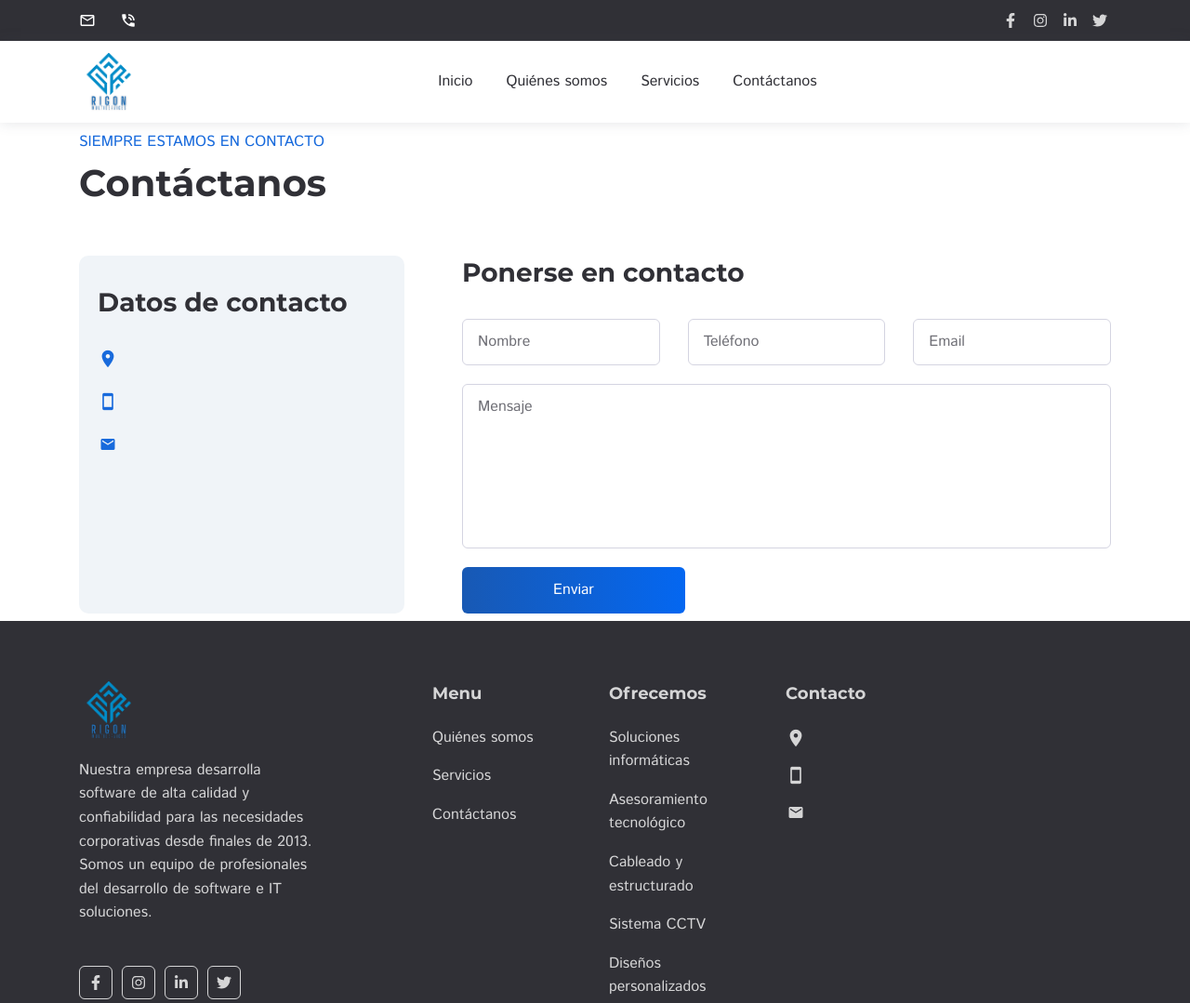
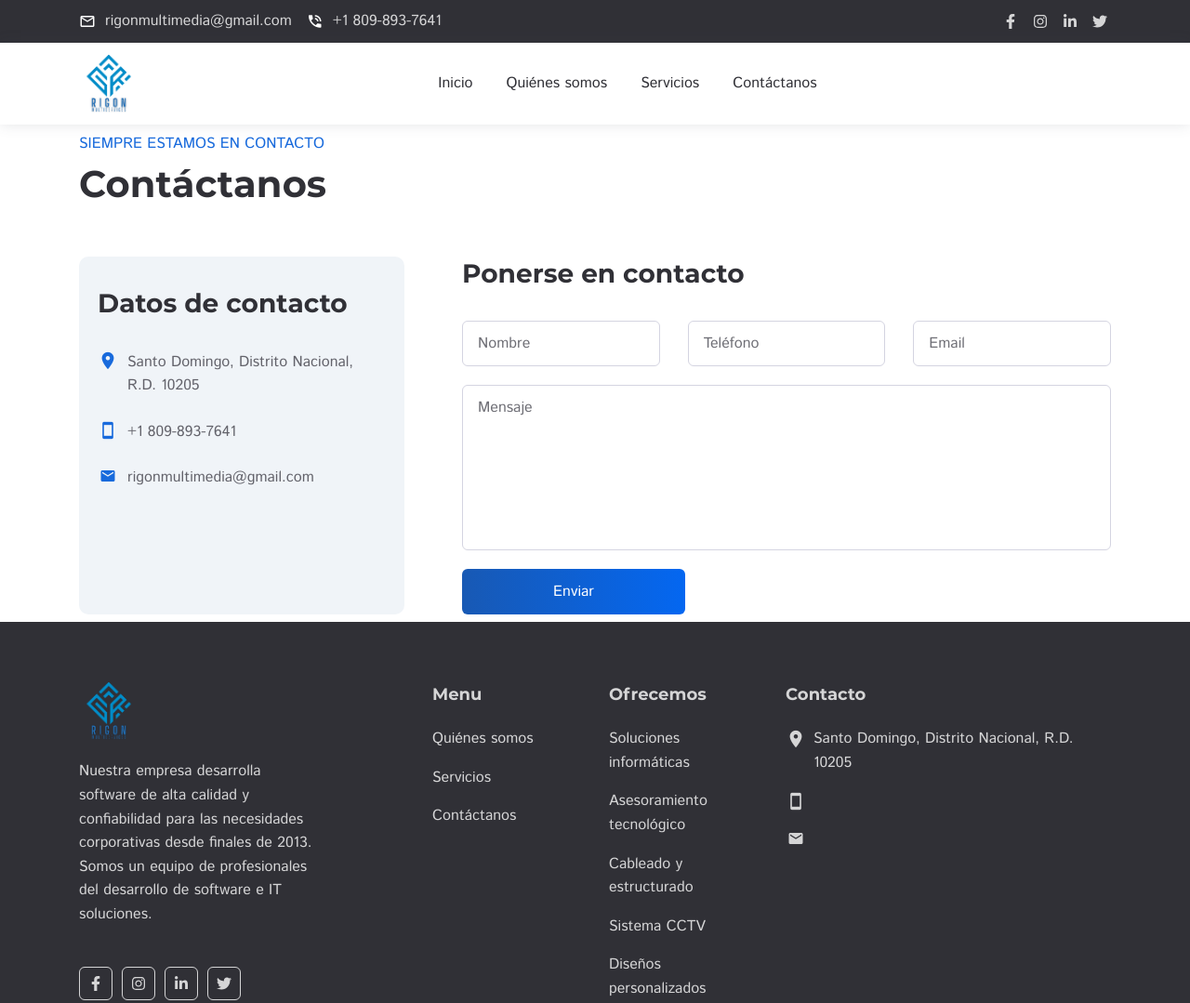
Before and after one commit to yacielgongora/rigon-website, an Astro site: page /contact in a window 1280 px wide. Shown: the top 1079 px of the page at 93% size. Built offline with nearby package versions, Linux system fonts and the light colour scheme; Astro itself is replaced by a stand-in of ours.

Commit message:
Constants file

```diff
--- a/src/components/Footer.astro
+++ b/src/components/Footer.astro
@@ -1,6 +1,7 @@
 ---
 const date = new Date();
 let year = date.getFullYear();
+import constants from "../../utils/constants";
 ---
 
 <footer class="footer">
@@ -103,8 +104,8 @@ let year = date.getFullYear();
                         <ul class="footer-contacts">
                             <li>
                                 <i class="material-icons md-22">location_on</i>
-                                <a href={import.meta.env.GOOGLE_MAP_ADDRESS}>
-                                    {import.meta.env.ADDRESS}
+                                <a href={constants.GOOGLE_MAP_ADDRESS}>
+                                    {constants.ADDRESS}
                                 </a>
                             </li>
                             <li>
--- a/src/components/Header.astro
+++ b/src/components/Header.astro
@@ -1,3 +1,7 @@
+---
+import constants from "../../utils/constants";
+---
+
 <header class="header">
     <!-- Begin header top -->
     <nav class="header-top">
@@ -9,13 +13,13 @@
                         <li>
                             <a href="mailto:rigon@gmail.com">
                                 <i class="material-icons md-18">mail_outline</i>
-                                <span>{import.meta.env.EMAIL}</span>
+                                <span>{constants.EMAIL}</span>
                             </a>
                         </li>
                         <li>
                             <a href="tel:+1 809-893-7641" class="formingHrefTel">
                                 <i class="material-icons md-18">phone_in_talk</i>
-                                <span>{import.meta.env.MOBILE_MAIN}</span>
+                                <span>{constants.MOBILE_MAIN}</span>
                             </a>
                         </li>
                     </ul>
--- a/src/pages/contact.astro
+++ b/src/pages/contact.astro
@@ -1,5 +1,6 @@
 ---
 import Layout from "../layouts/Layout.astro";
+import constants from "../../utils/constants";
 ---
 
 <Layout title="Contacto">
@@ -19,19 +20,19 @@ import Layout from "../layouts/Layout.astro";
                             <li>
                                 <i class="material-icons md-22">location_on</i>
                                 <div class="footer-contact-info">
-                                    <a href={import.meta.env.GOOGLE_MAP_ADDRESS}> {import.meta.env.ADDRESS}</a>
+                                    <a href={constants.GOOGLE_MAP_ADDRESS}> {constants.ADDRESS}</a>
                                 </div>
                             </li>
                             <li>
                                 <i class="material-icons md-22 footer-contact-tel">smartphone</i>
                                 <div class="footer-contact-info">
-                                    <a href="tel:+1809-893-7641" class="formingHrefTel">{import.meta.env.MOBILE_MAIN}</a>
+                                    <a href="tel:+1809-893-7641" class="formingHrefTel">{constants.MOBILE_MAIN}</a>
                                 </div>
                             </li>
                             <li>
                                 <i class="material-icons md-22 footer-contact-email">email</i>
                                 <div class="footer-contact-info">
-                                    <a href="mailto:rigon@gmail.com">{import.meta.env.EMAIL}</a>
+                                    <a href="mailto:rigon@gmail.com">{constants.EMAIL}</a>
                                 </div>
                             </li>
                         </ul>
--- /dev/null
+++ b/utils/constants.js
@@ -0,0 +1,9 @@
+const constants = {
+    EMAIL: "rigonmultimedia@gmail.com",
+    MOBILE_MAIN: "+1 809-893-7641",
+    MOBILE_SECONDARY: "+1 829-966-1186",
+    ADDRESS: "Santo Domingo, Distrito Nacional, R.D. 10205",
+    GOOGLE_MAP_ADDRESS: "https://www.google.com/maps/place/Santo+Domingo/@18.4800294,-70.0170921,12z/data=!3m1!4b1!4m5!3m4!1s0x8eaf89f1107ea5ab:0xd6c587b82715c164!8m2!3d18.4860575!4d-69.9312117"
+};
+
+export default constants;
```
